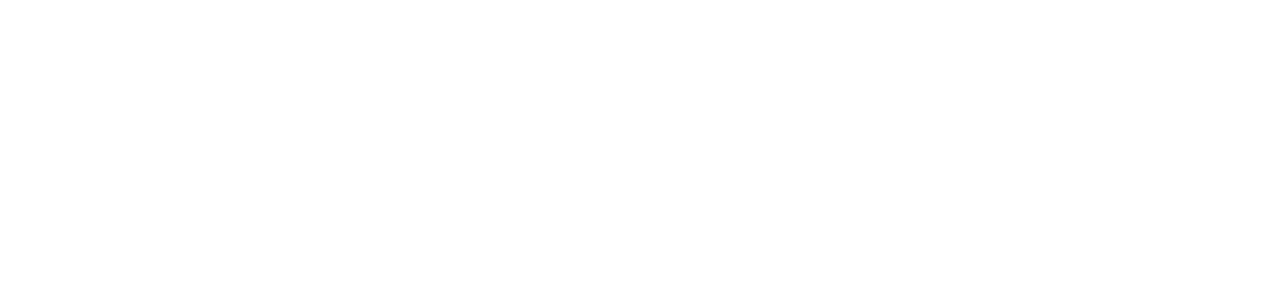
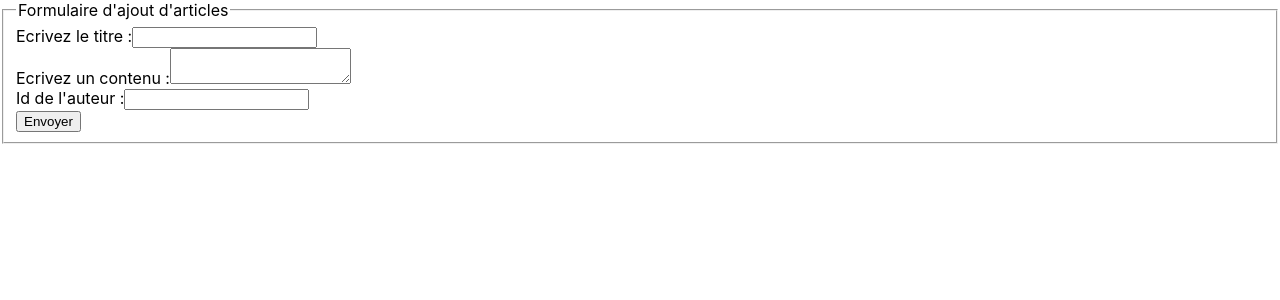
Before and after one commit to AnaisSch/first-react-project, a React (Create React App) app: page / in a window 1280 px wide. Shown: the top 300 px of the page. Built offline with nearby package versions, Linux system fonts and the light colour scheme.

Commit message:
add file CreateArticl.js and add const handleSubmit, handleChange + useState

```diff
--- a/src/App.js
+++ b/src/App.js
@@ -1,8 +1,10 @@
 import React from 'react';
+import CreateArticle from './CreateArticle'
 
 const App = () => {
   return (
     <div>
+      <CreateArticle />
     </div>
   );
 }
--- /dev/null
+++ b/src/CreateArticle.js
@@ -0,0 +1,51 @@
+import React, { useState } from 'react';
+
+const CreateArticle = () => {
+    const [ title, setTitle ] = useState("");
+
+    const handleSubmit = (event) => {
+        event.preventDefault();
+        console.log("titre", title);
+    }
+    const handleChange = (event) => {
+        console.log("Target name: ", event.target.name);
+        console.log("Target value: ", event.target.value);
+
+        setTitle(event.target.value.substring(0, 10));
+    }
+    return (
+        <form onSubmit = {handleSubmit}>
+            <fieldset>
+                <legend>Formulaire d'ajout d'articles</legend>
+                <div>
+                    <label>Ecrivez le titre :</label>
+                    <input
+                        type="text"
+                        id="titre"
+                        name="title"
+                        onChange={handleChange}
+                        value={title} />
+                </div>
+                <div>
+                    <label>Ecrivez un contenu :</label>
+                    <textarea
+                        type="textarea"
+                        id="content"
+                        name="content">
+                    </textarea>
+                </div>
+                <div>
+                    <label>Id de l'auteur :</label>
+                    <input
+                        type="text"
+                        id="auteur"
+                        name="author" />
+                </div>
+                <div>
+                    <button type="submit">Envoyer</button>
+                </div>
+        </fieldset>
+    </form>
+    )
+};
+export default CreateArticle;
```
